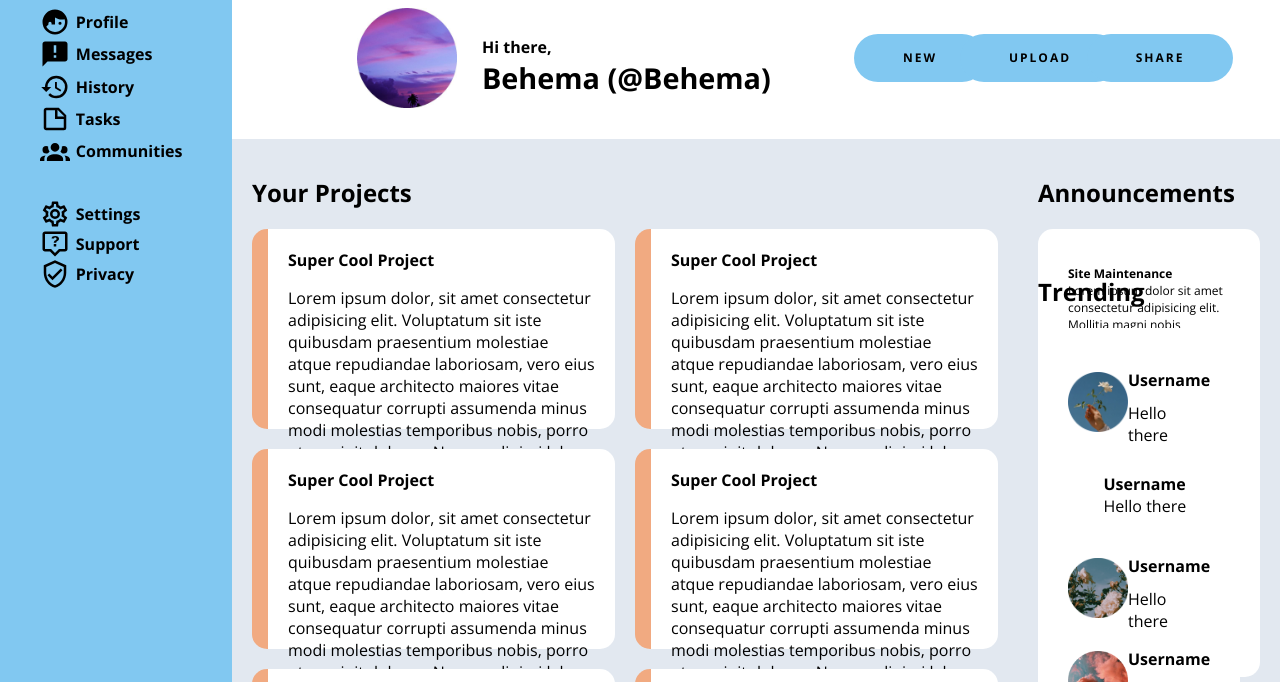
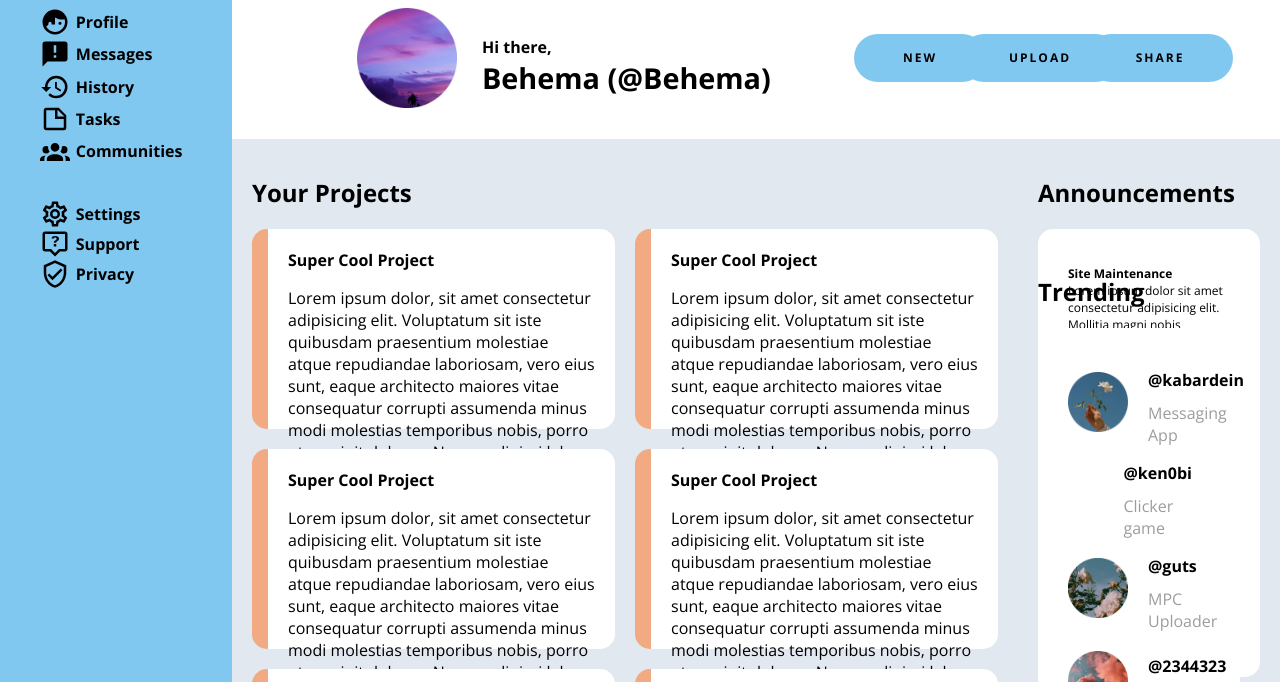
Before and after one commit to Jmchek/dashboard, a plain HTML site: page index.html in a window 1280 px wide. Shown: the part 104-786 px from the top of the page. Drawn offline with Linux system fonts and the light colour scheme; files whose address does not match are found by name.

Commit message:
complete trending section

```diff
--- a/dashboard.css
+++ b/dashboard.css
@@ -310,6 +310,15 @@ body {
     justify-self: end;
 }
 
+.trend-cards > h4 {
+    padding-left: 20px;
+}
+
+.trend-cards > p {
+    padding-left: 20px;
+    color: #00000063;
+}
+
 .trend-card-container {
     display: grid;
     grid-template-rows: repeat(4, 1fr);
--- a/index.html
+++ b/index.html
@@ -135,23 +135,23 @@
                 <div class="trend-card-container">
                     <div class="trend-cards">
                         <img src="trending-1.png" alt="">
-                        <h4>Username</h4>
-                        <p>Hello there</p>
+                        <h4>@kabardein</h4>
+                        <p>Messaging App</p>
                     </div>
                     <div class="trend-cards">
                         <img src="trending-2.png" alt="">
-                        <h4>Username</h4>
-                        <p>Hello there</p>
+                        <h4>@ken0bi</h4>
+                        <p>Clicker game</p>
                     </div>
                     <div class="trend-cards">
                         <img src="trending-3.png" alt="">
-                        <h4>Username</h4>
-                        <p>Hello there</p>
+                        <h4>@guts</h4>
+                        <p>MPC Uploader</p>
                     </div>
                     <div class="trend-cards">
                         <img src="trending-4.png" alt="">
-                        <h4>Username</h4>
-                        <p>Hello there</p>
+                        <h4>@2344323</h4>
+                        <p>101010010101</p>
                     </div>
                 </div>
             </div>
```
